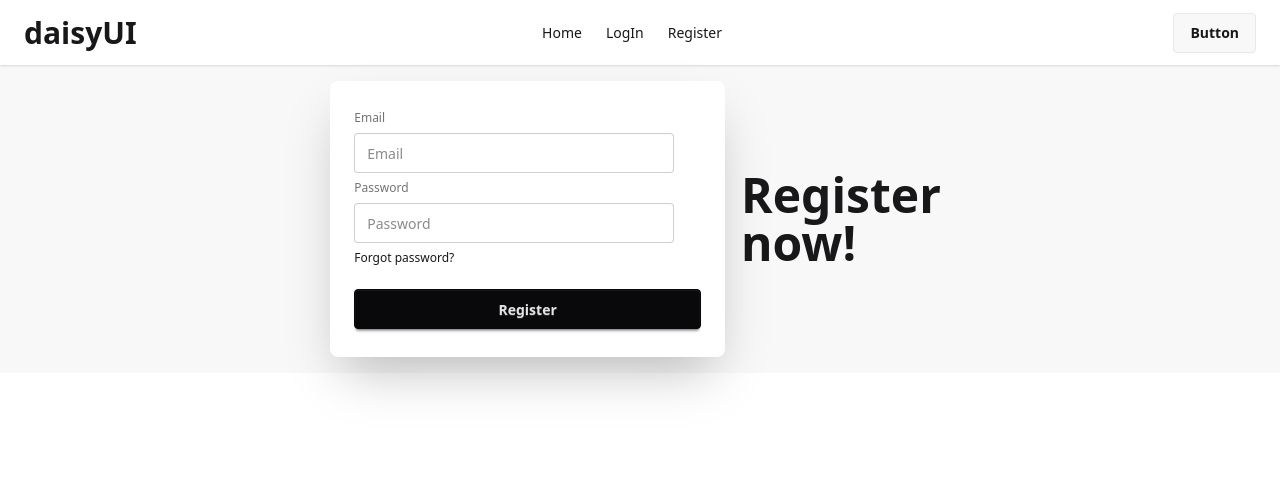
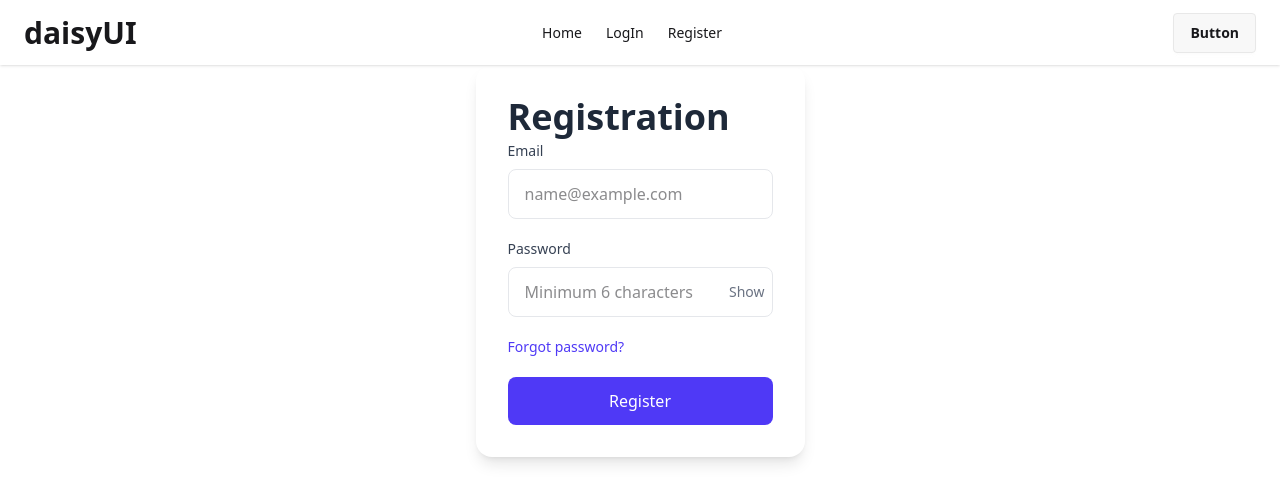
Before and after one commit to rimpakasundi07/Email-Password-Auth, a React (Vite) app: page /register in a window 1280 px wide. Shown: the top 502 px of the page. Built offline with nearby package versions, Linux system fonts and the light colour scheme.

Commit message:
Implement Firebase email/password registration with improved UI

```diff
--- a/__info__.js
+++ b/__info__.js
@@ -13,8 +13,10 @@
  *  3. install firebase in the project
  *  4. get config
  *  5. authentiction method Enable
+ *
  *  6. Go to doc and intialize auth:
  *  => Firebase docs => build => authentication
  *  => Web => Get started : get the getAuth , auth intialize
- *  7. Specific authentication method
+ *
+ *  7. Specific authentication method: Email / password
  */
--- a/src/components/Register/Register.jsx
+++ b/src/components/Register/Register.jsx
@@ -1,4 +1,6 @@
+import { createUserWithEmailAndPassword } from "firebase/auth";
 import React from "react";
+import { auth } from "../../firebase/firebase.init";
 
 const Register = () => {
   const handleRegister = (event) => {
@@ -6,42 +8,88 @@ const Register = () => {
     const email = event.target.email.value;
     const password = event.target.password.value;
     console.log("Register click", email, password);
+
+    createUserWithEmailAndPassword(auth, email, password)
+      .then((result) => {
+        console.log("after creation of a new user", result.user);
+      })
+      .catch((error) => {
+        console.log(error);
+      });
   };
 
   return (
-    <div className="hero bg-base-200 ">
-      <div className="hero-content flex-col lg:flex-row-reverse">
-        <div className="text-center lg:text-left">
-          <h1 className="text-5xl font-bold">Register now!</h1>
+    <main className="w-full flex justify-center items-center">
+      <section className="bg-white shadow-lg rounded-2xl p-6 sm:p-8  max-w-2xl mx-4">
+        <h1 className="text-2xl lg:text-4xl font-bold mb-1 text-gray-800">
+          Registration
+        </h1>
+
+        <form onSubmit={handleRegister} className="space-y-5">
+          <div>
+            <label
+              for="email"
+              className="block text-sm font-medium text-gray-700 mb-2"
+            >
+              Email
+            </label>
+            <input
+              id="email"
+              name="email"
+              type="email"
+              required
+              placeholder="name@example.com"
+              className="w-full px-4 py-3 border border-gray-200 rounded-lg focus:outline-none focus:ring-2 focus:ring-indigo-300"
+            />
           </div>
-        <div className="card bg-base-100 w-full shadow-2xl">
-          <div className="card-body">
-            <form onSubmit={handleRegister}>
-              <fieldset className="fieldset">
-                <label className="label">Email</label>
+
+          <div>
+            <label
+              for="password"
+              className="block text-sm font-medium text-gray-700 mb-2"
+            >
+              Password
+            </label>
+            <div className="relative">
               <input
-                  type="email"
-                  name="email"
-                  className="input"
-                  placeholder="Email"
+                id="password"
+                name="password"
+                type="password"
+                required
+                minlength="6"
+                placeholder="Minimum 6 characters"
+                className="w-full px-4 py-3 border border-gray-200 rounded-lg focus:outline-none focus:ring-2 focus:ring-indigo-300"
               />
-                <label className="label">Password</label>
-                <input
-                  type="password"
-                  name="password"
-                  className="input"
-                  placeholder="Password"
-                />
-                <div>
-                  <a className="link link-hover">Forgot password?</a>
-                </div>
-                <button className="btn btn-neutral mt-4">Register</button>
-              </fieldset>
-            </form>
+              <button
+                type="button"
+                id="togglePwd"
+                className="absolute right-2 top-1/2 -translate-y-1/2 text-sm text-gray-500"
+              >
+                Show
+              </button>
             </div>
           </div>
+
+          <div className="flex items-center justify-between">
+            <div className="text-sm">
+              <a href="#" className="text-indigo-600 hover:underline">
+                Forgot password?
+              </a>
             </div>
           </div>
+
+          <div>
+            <button
+              type="submit"
+              id="registerBtn"
+              className="w-full py-3 rounded-lg bg-indigo-600 text-white font-medium hover:bg-indigo-700 focus:outline-none disabled:opacity-60"
+            >
+              Register
+            </button>
+          </div>
+        </form>
+      </section>
+    </main>
   );
 };
 
```
Lines whose indentation alone changed are shown as unchanged.
